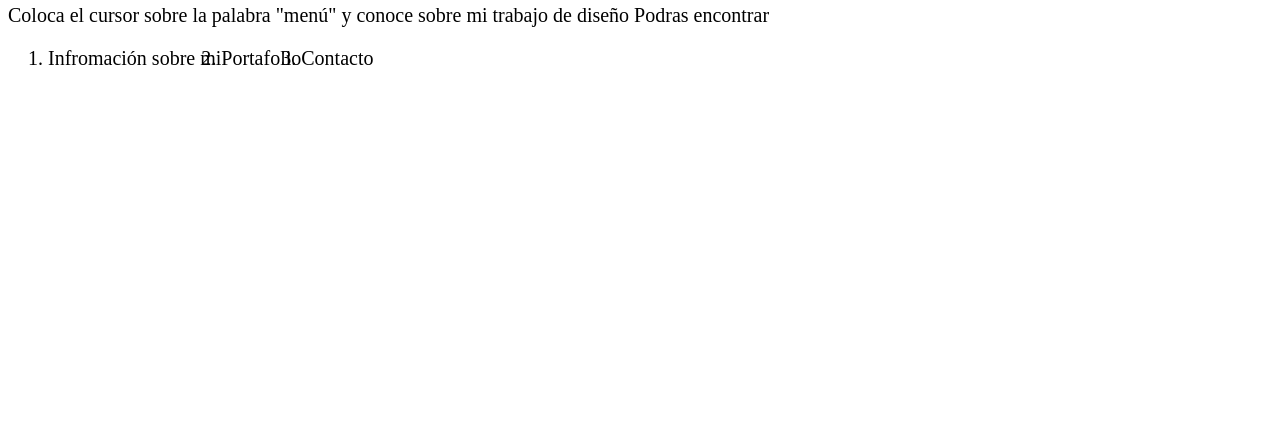
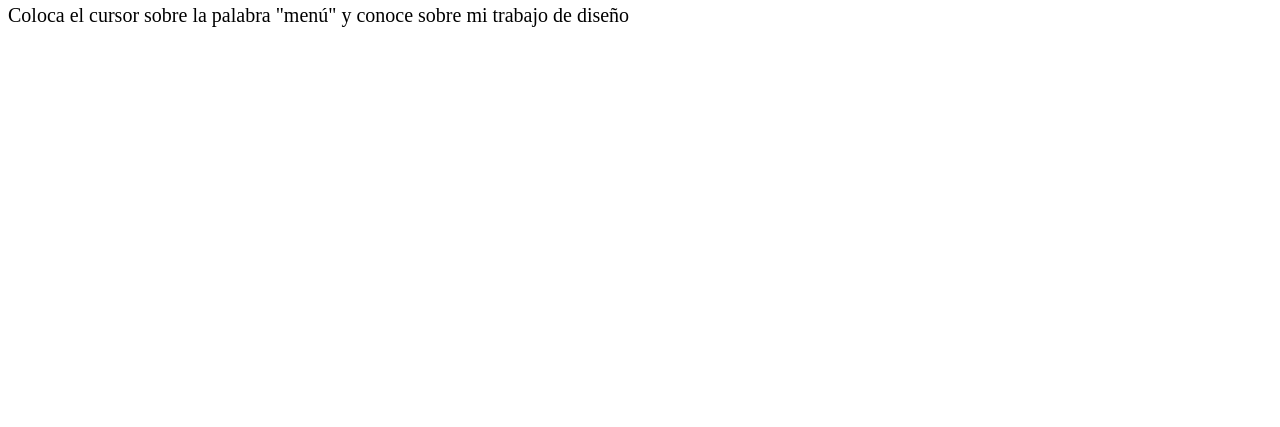
Before and after one commit to jaquelinedi/miportafolio, a plain HTML site: page index.html in a window 1280 px wide. Shown: the part 373-800 px from the top of the page. Drawn offline with Linux system fonts and the light colour scheme.

Commit message:
Update index.html

```diff
--- a/index.html
+++ b/index.html
@@ -90,11 +90,5 @@ li.dropdown {
  <img src="logo.jpg">
 
 <p> Coloca el cursor sobre la palabra "menú" y conoce sobre mi trabajo de diseño
-Podras encontrar
-<ol>
-      <li >Infromación sobre mi</li><backgraund>
-      <li>Portafolio</li>
-      <li>Contacto</li>
-    </ol>
 </body>
 </html>
```
